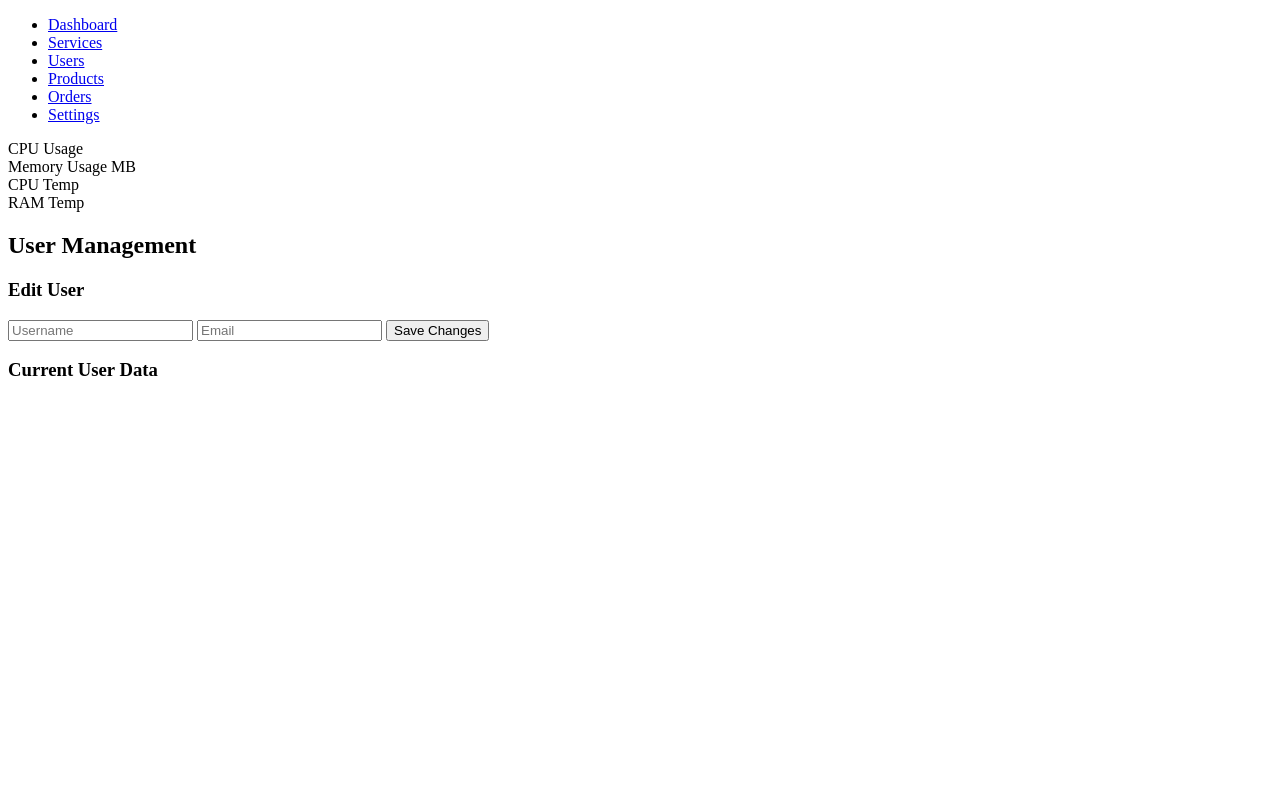
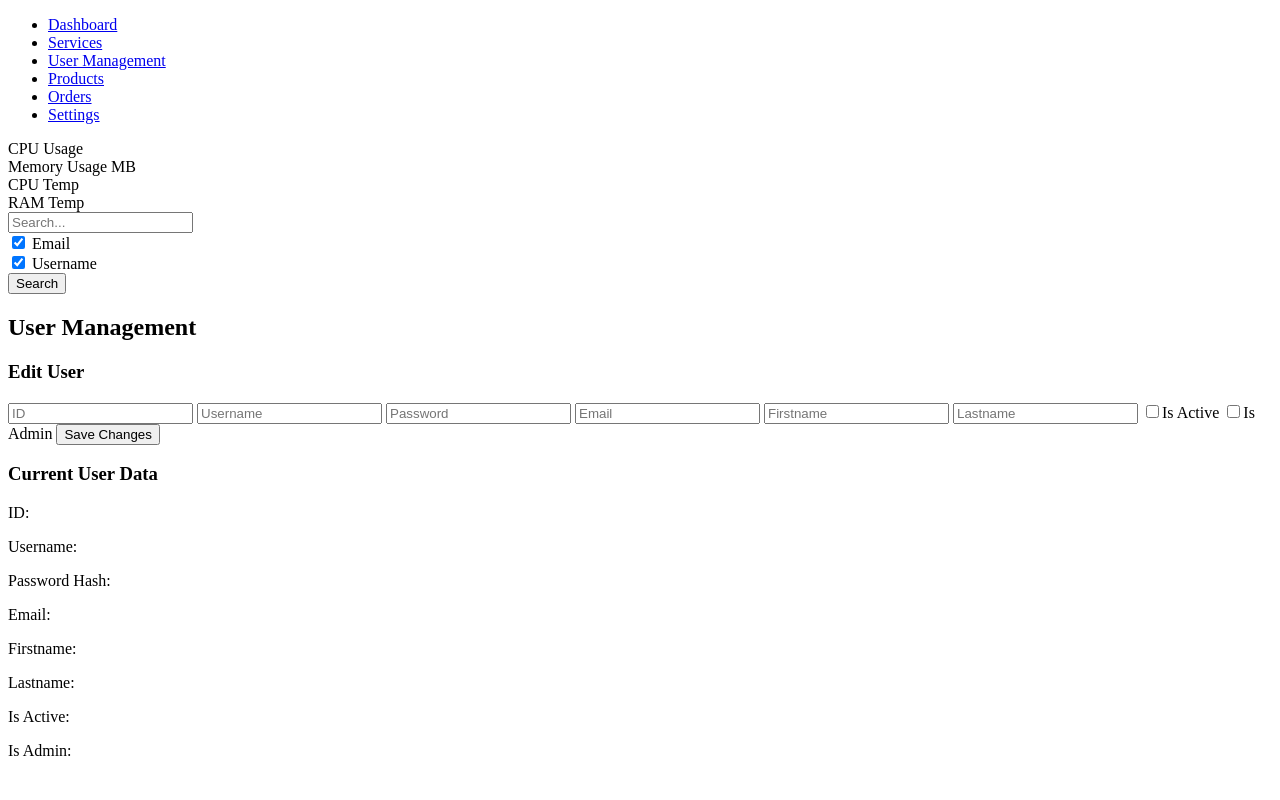
Before and after one commit to SiemensHalske/Trainex-aber-besser, a Flask app: template templates/admin/dashboard.html in a window 1280 px wide. Run offline with Flask 3, Linux system fonts and the light colour scheme; the template is opened without the code that fills it, so the values that code supplies are empty; some libraries are stand-ins or nearby versions.

Commit message:
Update dashboard styling and user management functionality

```diff
--- a/templates/admin/dashboard.html
+++ b/templates/admin/dashboard.html
@@ -11,12 +11,14 @@
       <ul class="nav-links">
         <li><a href="#dashboard">Dashboard</a></li>
         <li><a href="#services">Services</a></li>
-        <li><a href="#users">Users</a></li>
+        <li><a href="#usermanagement">User Management</a></li>
         <li><a href="#products">Products</a></li>
         <li><a href="#orders">Orders</a></li>
         <li><a href="#settings">Settings</a></li>
       </ul>
     </nav>
+
+    <!-- Dashboard -->
 
     <div class="grid-container">
       <div class="main-gauges">
@@ -41,15 +43,46 @@
       </div>
     </div>
 
+    <!-- User Management -->
     <div id="user-management" class="gauge-container">
+      <div class="user-search-container">
+        <input type="text" id="user-search" placeholder="Search..." />
+        <div>
+          <input type="checkbox" id="search-by-email" checked />
+          <label for="search-by-email">Email</label>
+        </div>
+        <div>
+          <input type="checkbox" id="search-by-username" checked />
+          <label for="search-by-username">Username</label>
+        </div>
+        <button id="search-btn">Search</button>
+      </div>
+
+      <div id="user-management_edit" class="gauge-container">
         <h2>User Management</h2>
         <div class="management-container">
           <div class="edit-section">
             <h3>Edit User</h3>
             <!-- Formular für Bearbeitung -->
             <form id="user-edit-form">
+              <input type="text" id="edit-id" placeholder="ID" />
               <input type="text" id="edit-username" placeholder="Username" />
+              <input
+                type="password"
+                id="edit-password"
+                placeholder="Password"
+              />
               <input type="email" id="edit-email" placeholder="Email" />
+              <input type="text" id="edit-firstname" placeholder="Firstname" />
+              <input type="text" id="edit-lastname" placeholder="Lastname" />
+              <input type="checkbox" id="edit-isactive" /><label
+                for="edit-isactive"
+                >Is Active</label
+              >
+              <input type="checkbox" id="edit-isadmin" /><label
+                for="edit-isadmin"
+                >Is Admin</label
+              >
               <!-- Weitere Felder nach Bedarf -->
               <button type="submit">Save Changes</button>
             </form>
@@ -57,7 +90,16 @@
           <div class="display-section">
             <h3>Current User Data</h3>
             <div id="current-user-data">
-            <!-- Aktuelle Benutzerdaten hier anzeigen -->
+              <p id="display-id">ID:</p>
+              <p id="display-username">Username:</p>
+              <p id="display-pwhash">Password Hash:</p>
+              <p id="display-email">Email:</p>
+              <p id="display-firstname">Firstname:</p>
+              <p id="display-lastname">Lastname:</p>
+              <p id="display_isactive">Is Active:</p>
+              <p id="display-isadmin">Is Admin:</p>
+              <!-- Weitere Felder zur Anzeige der Benutzerdaten -->
+            </div>
           </div>
         </div>
       </div>
```
Also changed, not shown: 2 other files. Lines whose indentation alone changed are shown as unchanged.
